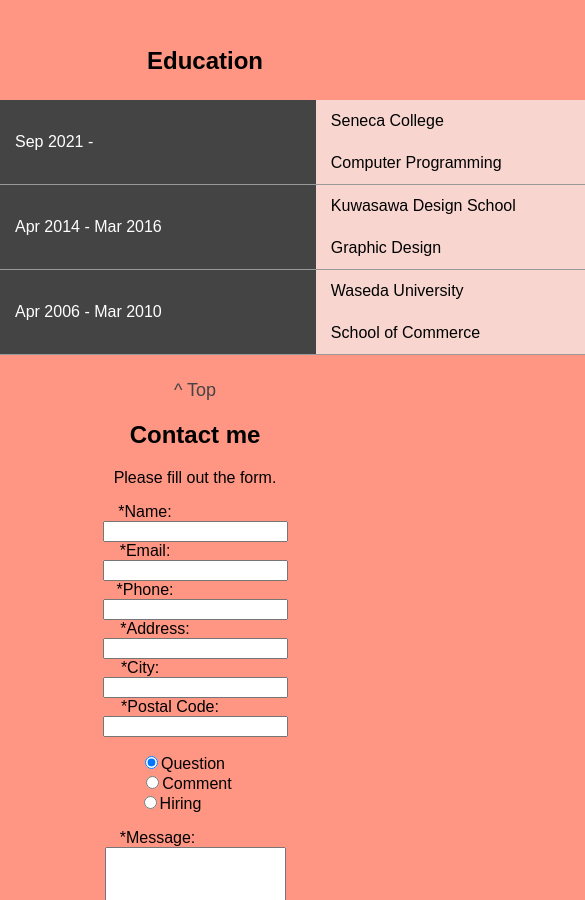
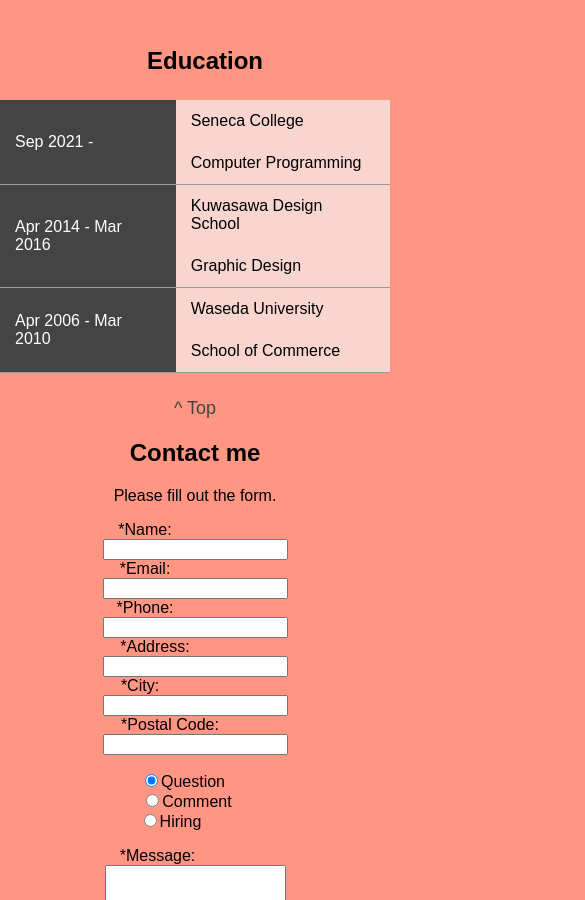
Before and after one commit to AzusaF/portfolioWebsite, a plain HTML site: page index.html in a window 390 px wide. Shown: the part 1014-1914 px from the top of the page, 585 px wide, since content can reach past the window. Drawn offline with Linux system fonts and the light colour scheme.

Commit message:
found bug

```diff
--- a/css/style.css
+++ b/css/style.css
@@ -128,7 +128,6 @@ html {
    min-width: 700px;
    margin-left: auto;
    margin-right: auto;
-
 }
 .edu tr {
    background-color: rgb(248, 214, 207);
@@ -198,7 +197,14 @@ html {
 .form div.whenHiring.true {
    display:block;
 }
-
+@media  only screen and (max-width: 1094px){
+   .about {
+      height: 400px;
+   }
+   .about2 {
+      height: 400px;
+   }
+}
 @media only screen and (max-width: 912px){
    .about {
       height: 250px;
@@ -210,14 +216,7 @@ html {
       margin-top: 30px;
    }
 }
-@media  only screen and (max-width: 1094px){
-   .about {
-      height: 400px;
-   }
-   .about2 {
-      height: 400px;
-   }
-}
+
 @media  only screen and (max-width: 590px){
    .about {
       margin-top: 60px;
@@ -237,6 +236,12 @@ html {
    }
    .navbar {
       font-family:Arial, Helvetica, sans-serif;
+   }
+   .edu {
+      margin: 25px 0;
+      min-width: 400px;
+      margin-left: auto;
+      margin-right: auto;
    }
 }
 
@@ -276,4 +281,8 @@ html {
    .edu-title{
       margin-top: 50px;
    }
+   .edu {
+      margin: 25px 0;
+      min-width: 300px;
+   }
 }
```
